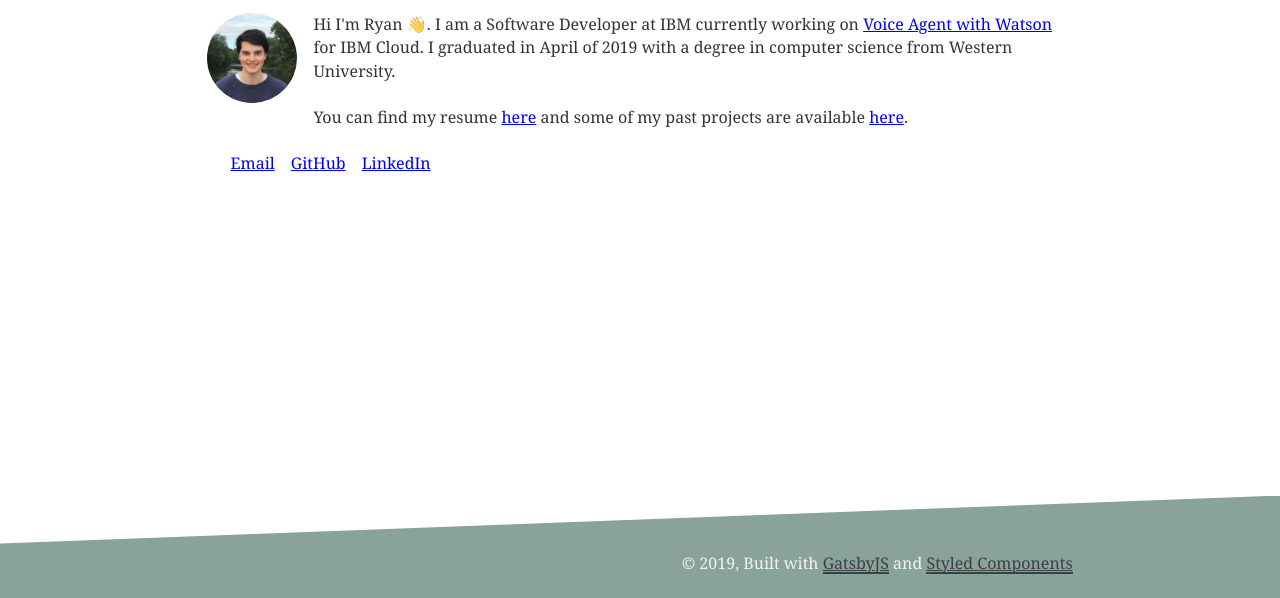
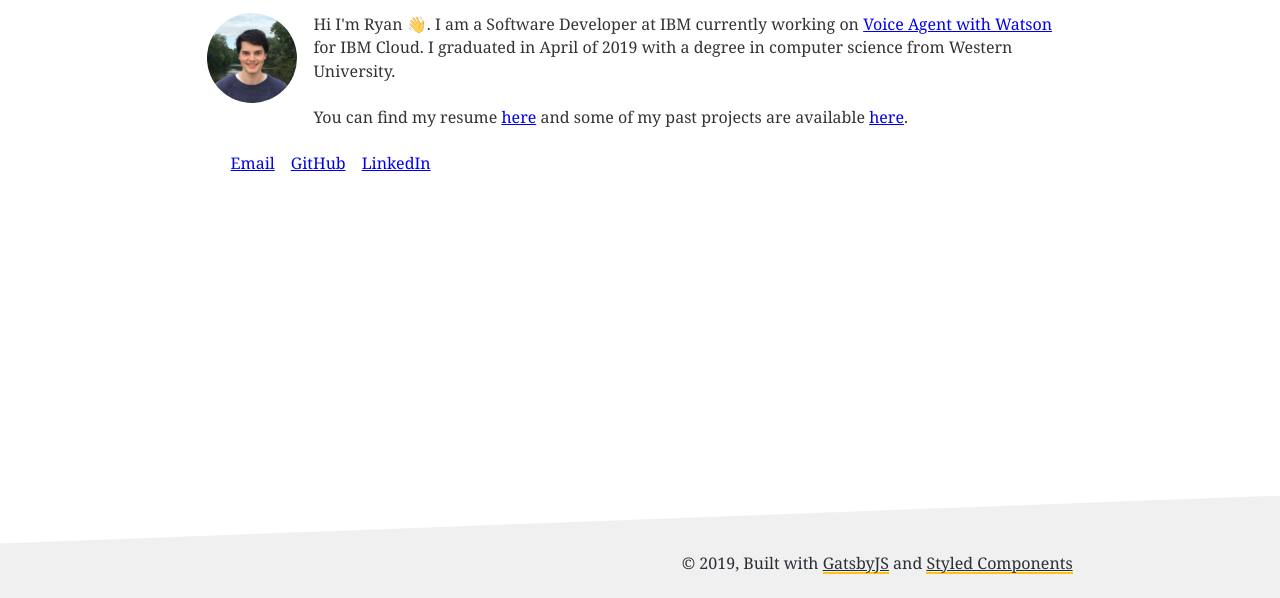
Before and after one commit to rzgry/web, a Gatsby site: page / in a window 1280 px wide. Shown: the part 202-800 px from the top of the page. Built offline with nearby package versions, Linux system fonts and the light colour scheme; Gatsby itself is replaced by a stand-in of ours; what typography-theme-noriega would draw is missing.

Commit message:
Update theme (#3)
* Update theme

* reduce contrast

```diff
--- a/src/components/footer.js
+++ b/src/components/footer.js
@@ -30,11 +30,11 @@ const FooterContainer = styled.div`
 const FooterText = styled.p`
   color: ${props => props.theme.background};
   a {
-    box-shadow: inset 0 -2px 0 0 ${props => props.theme.secondaryText};
-    color: ${props => props.theme.secondaryText};
+    box-shadow: inset 0 -2px 0 0 ${props => props.theme.primaryText};
+    color: ${props => props.theme.background};
   }
   a:hover {
-    box-shadow: inset 0 -50px 0 0 ${props => props.theme.secondaryText};
+    box-shadow: inset 0 -50px 0 0 ${props => props.theme.primaryText};
     color: ${props => props.theme.background};
   }
   margin-top: 0.5rem;
--- a/src/utils/theme.js
+++ b/src/utils/theme.js
@@ -1,13 +1,20 @@
-// theme used with typography js and styled components
-// color reference - https://coolors.co/3b3f47-8aa399-f2f2f2-7d84b2-7688a7
+const DARK_YELLOW = 'rgb(255, 195, 13)';
+const LIGHT_YELLOW = 'rgb(255, 210, 78)';
+const OFF_WHITE = '#f0f0f0';
+const DARK_GRAY = 'rgb(41, 47, 53)';
+
 const theme = {
   maxContentWidth: '900px',
-  background: '#F2F2F2',
-  primaryText: '#8297B9',
-  secondaryText: '#3B3F47',
-  link: '#7688A7',
-  linkHover: '#B4C3DC',
-  footerBackground: '#8aa399',
+  background: DARK_GRAY,
+  primaryText: DARK_YELLOW,
+  secondaryText: OFF_WHITE,
+  link: LIGHT_YELLOW,
+  footerBackground: OFF_WHITE,
+  buttonColor: LIGHT_YELLOW,
+  buttonHover: DARK_YELLOW,
+  buttonActive: DARK_YELLOW,
+  lightText: OFF_WHITE,
+  darkText: DARK_GRAY,
 };
 
 export default theme;
--- a/src/utils/typography.js
+++ b/src/utils/typography.js
@@ -9,7 +9,7 @@ Noriega.overrideThemeStyles = () => ({
   p: {
     color: theme.secondaryText,
   },
-  'h1,h2,h4,h5,h6': {
+  'h1,h2,h3,h4,h5,h6': {
     color: theme.primaryText,
   },
   a: {
```
